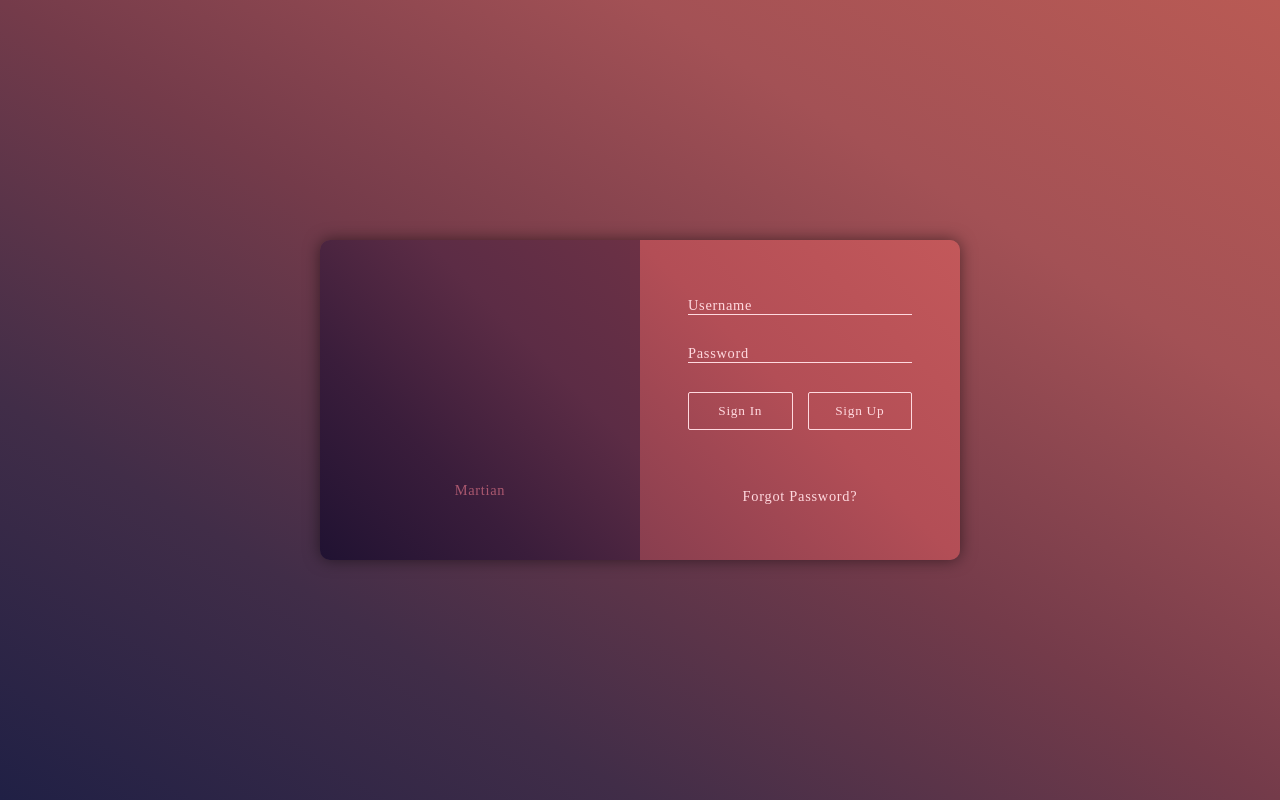
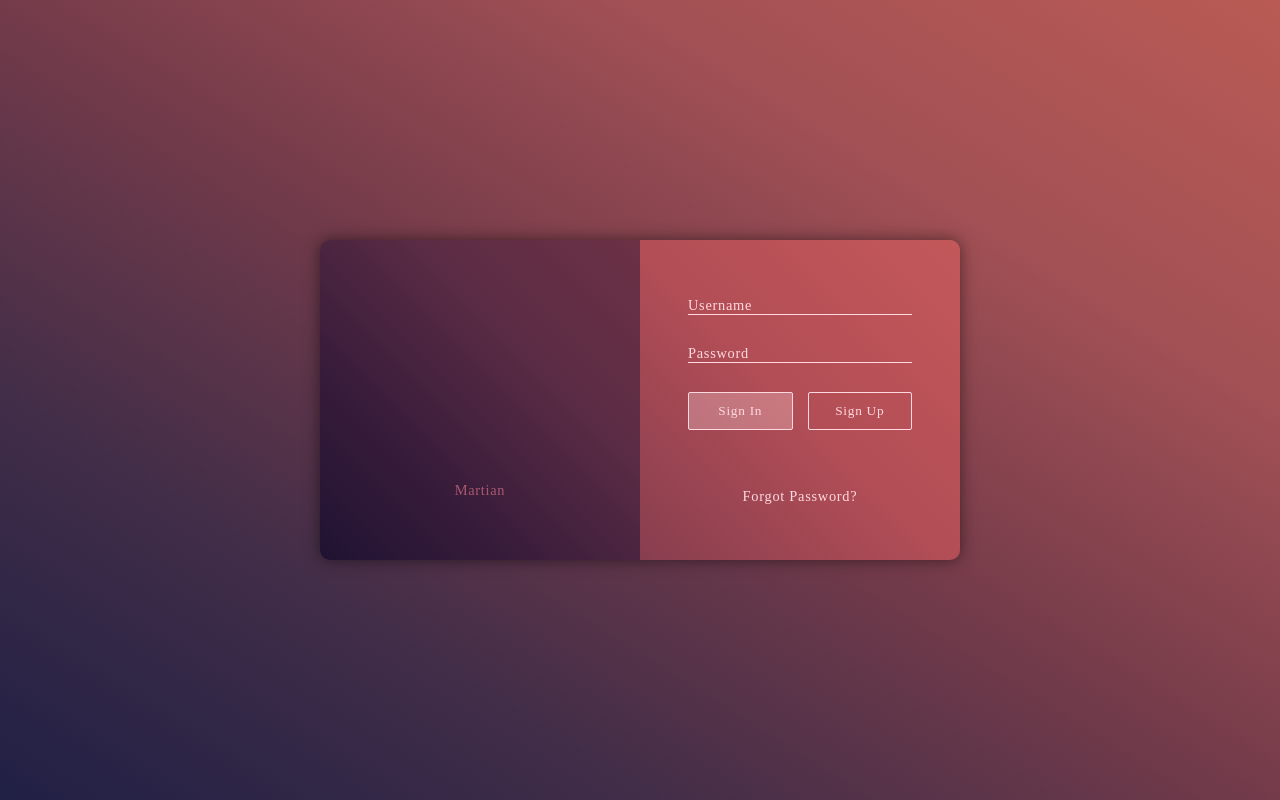
Before and after one commit to amarolahy/wcc-front-challenge-s6, a website built with webpack: page index.html in a window 1280 px wide. In both pictures the pointer is over the button "Sign In". Built offline with nearby package versions, Linux system fonts and the light colour scheme.

Commit message:
Button : style on active and hover

```diff
--- a/src/sass/components/_button.scss
+++ b/src/sass/components/_button.scss
@@ -8,10 +8,19 @@
   &:last-of-type {
     margin-right: 0;
   }
+
+  &:active {
+    transform: translateY(2px);
+  }
 }
 
 .btn-outline {
   background: transparent;
   color: $shimmering-blush;
   border: 1px solid $shimmering-blush;
+
+  &:active,
+  &:hover {
+    background: rgba($color: $shimmering-blush, $alpha: 0.3);
+  }
 }
```
